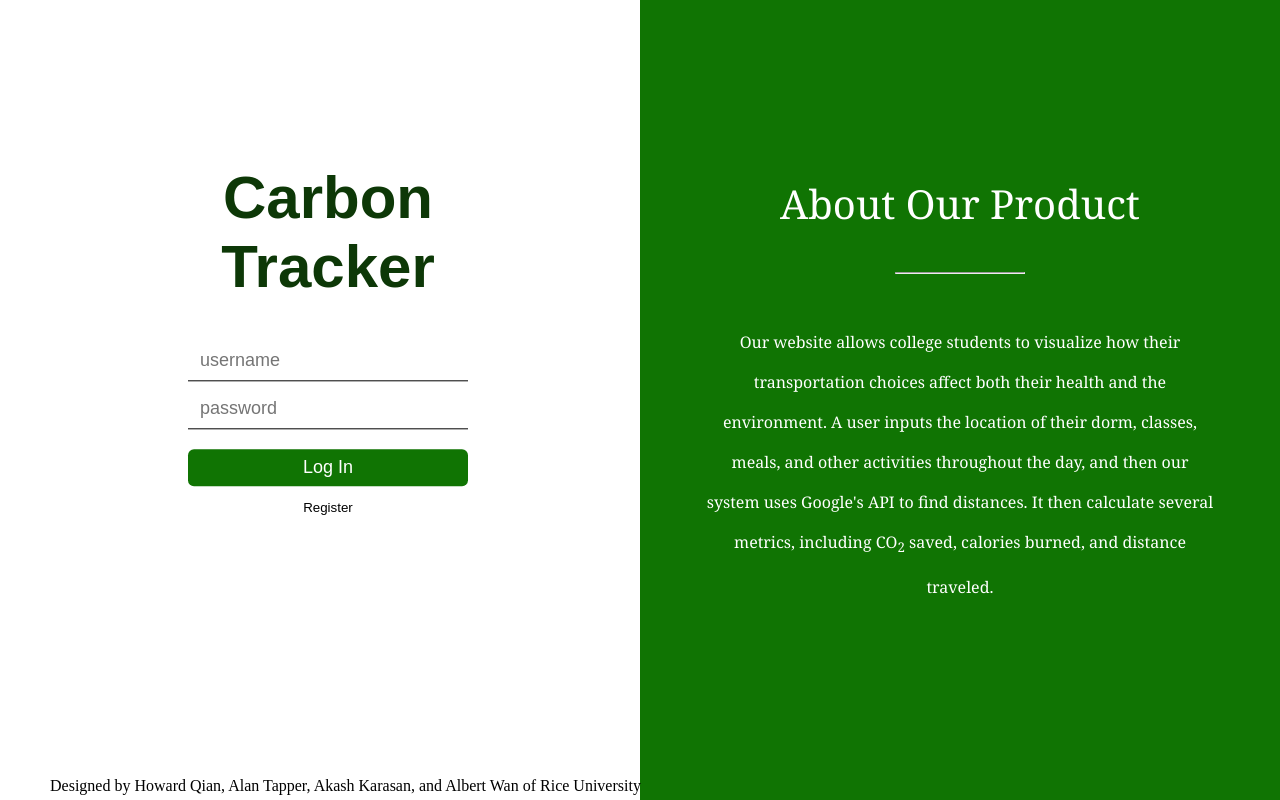
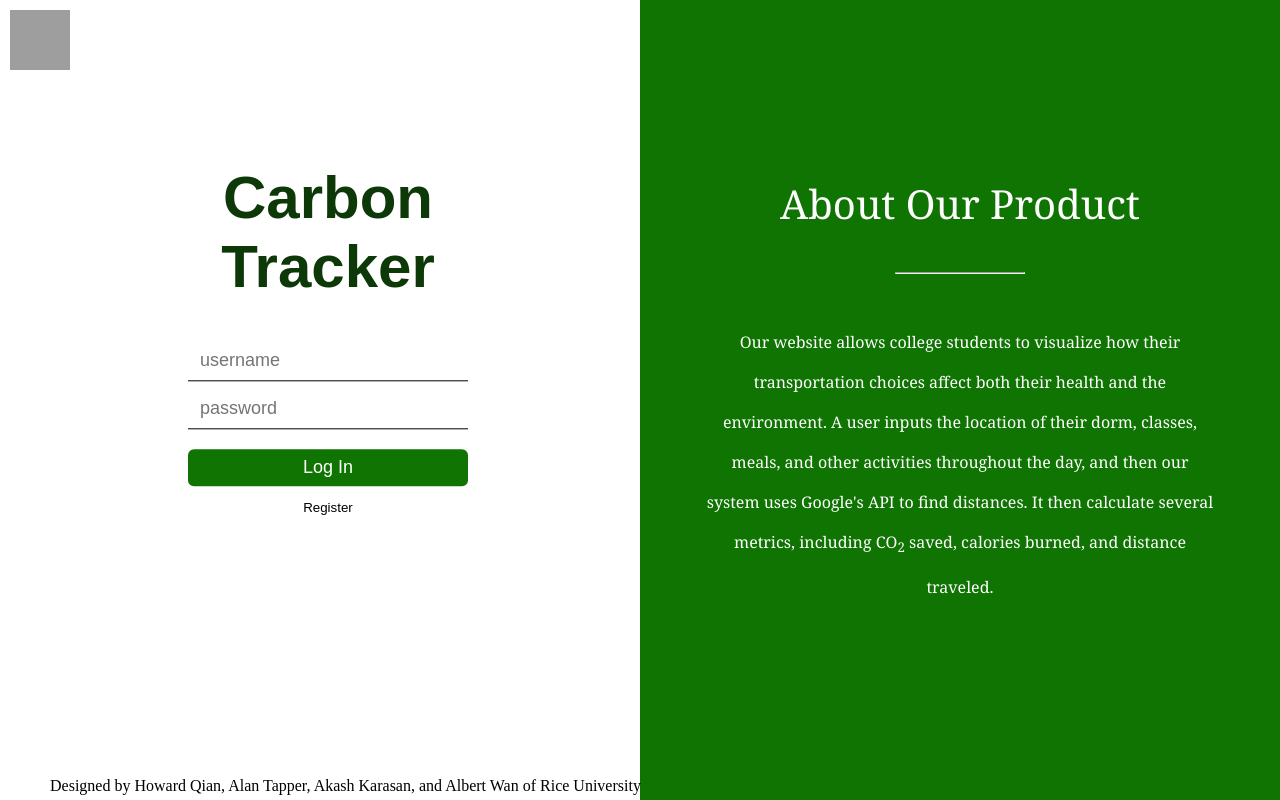
Before and after one commit to bertw2002/Carbon-Tracker, a Flask app: page / in a window 1280 px wide. Run offline with Flask 2, Linux system fonts and the light colour scheme; grey boxes are pictures that could not be loaded.

Commit message:
added rice logo

```diff
--- a/static/styles/homepage.css
+++ b/static/styles/homepage.css
@@ -93,3 +93,12 @@ br {
   bottom: 5px;
   left: 50px;
 }
+
+.pic{
+  position: absolute;
+  justify-content: left;
+  width: 60px;
+  height: 60px;
+  left: 10px;
+  top: 10px;
+}
--- a/templates/homepage.html
+++ b/templates/homepage.html
@@ -42,5 +42,6 @@
   <footer class="footer left">
     Designed by Howard Qian, Alan Tapper, Akash Karasan, and Albert Wan of Rice University
   </footer>
+  <img src="https://www.southwestern.edu/live/image/gid/14/width/1000/31492_Rice_University.rev.1548709245.jpg" class="pic">
 </center>
 </html>
```
